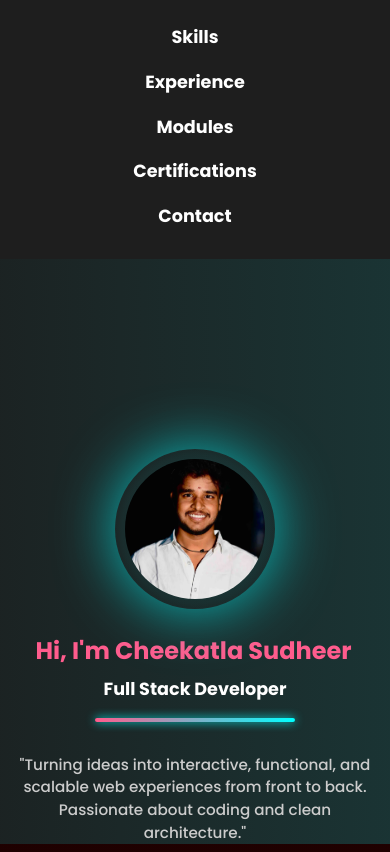
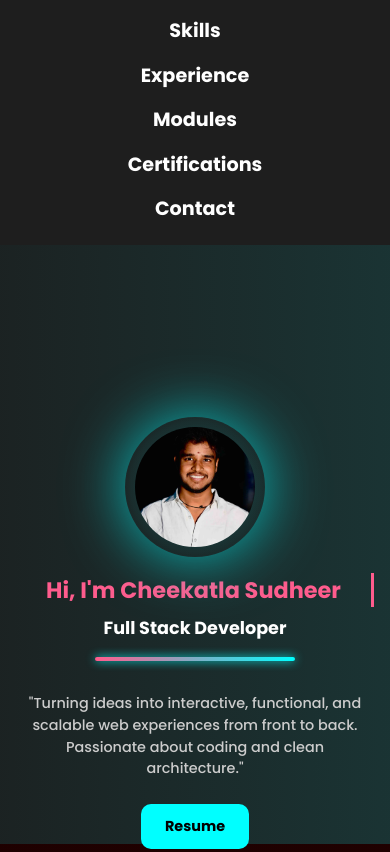
Before and after one commit to chsudheer05/portfolio, a plain HTML site: page index.html in a window 390 px wide. Shown: the top 852 px of the page. Drawn offline with nearby package versions, Linux system fonts and the light colour scheme.

Commit message:
Initial commit:portfolio

```diff
--- a/index.html
+++ b/index.html
@@ -55,7 +55,7 @@ header {
   flex-direction: column;
   justify-content: center;
   align-items: center;
-  padding: 1rem 1.5rem;
+  padding: 0.5rem 1rem;
   background: var(--section-bg);
   position: sticky;
   top: 0;
@@ -80,7 +80,7 @@ nav a {
   text-decoration: none;
   font-weight: 700;
   position: relative;
-  font-size: 1.4rem;
+  font-size: 1.6rem;
   padding-bottom: 6px;
 }
 
@@ -105,18 +105,18 @@ nav a:hover::after {
   align-items: center;
   justify-content: center;
   text-align: center;
-  min-height: 100vh;
-  padding: 2rem 1rem;
+  min-height: 90vh;
+  padding: 2rem 1rem 1rem;
 }
 
 .hero-photo-wrapper {
-  margin-bottom: 1.5rem;
+  margin-bottom: 1rem;
   position: relative;
 }
 
 .glow-circle {
-  width: 220px;
-  height: 220px;
+  width: 200px;
+  height: 200px;
   border-radius: 50%;
   background: radial-gradient(circle, rgba(0,255,255,0.3), transparent 70%);
   display: flex;
@@ -126,8 +126,8 @@ nav a:hover::after {
 }
 
 .glow-circle img {
-  width: 200px;
-  height: 200px;
+  width: 180px;
+  height: 180px;
   border-radius: 50%;
   object-fit: cover;
 }
@@ -324,7 +324,7 @@ footer {
 
 @media (max-width: 768px) {
   .hero h1.typing {
-    font-size: 1.5rem;
+    font-size: 1.4rem;
   }
 
   .hero h2 {
@@ -334,11 +334,11 @@ footer {
   nav {
     flex-direction: column;
     align-items: center;
-    gap: 0.8rem;
+    gap: 0.6rem;
   }
 
   nav a {
-    font-size: 1.1rem;
+    font-size: 1.2rem;
   }
 
   .resume-btn {
@@ -346,13 +346,13 @@ footer {
   }
 
   .glow-circle {
-    width: 160px;
-    height: 160px;
+    width: 140px;
+    height: 140px;
   }
 
   .glow-circle img {
-    width: 140px;
-    height: 140px;
+    width: 120px;
+    height: 120px;
   }
 
   .section-title {
@@ -360,7 +360,7 @@ footer {
   }
 
   .hero p {
-    font-size: 0.95rem;
+    font-size: 0.9rem;
   }
 
   .tech-icons img {
```
